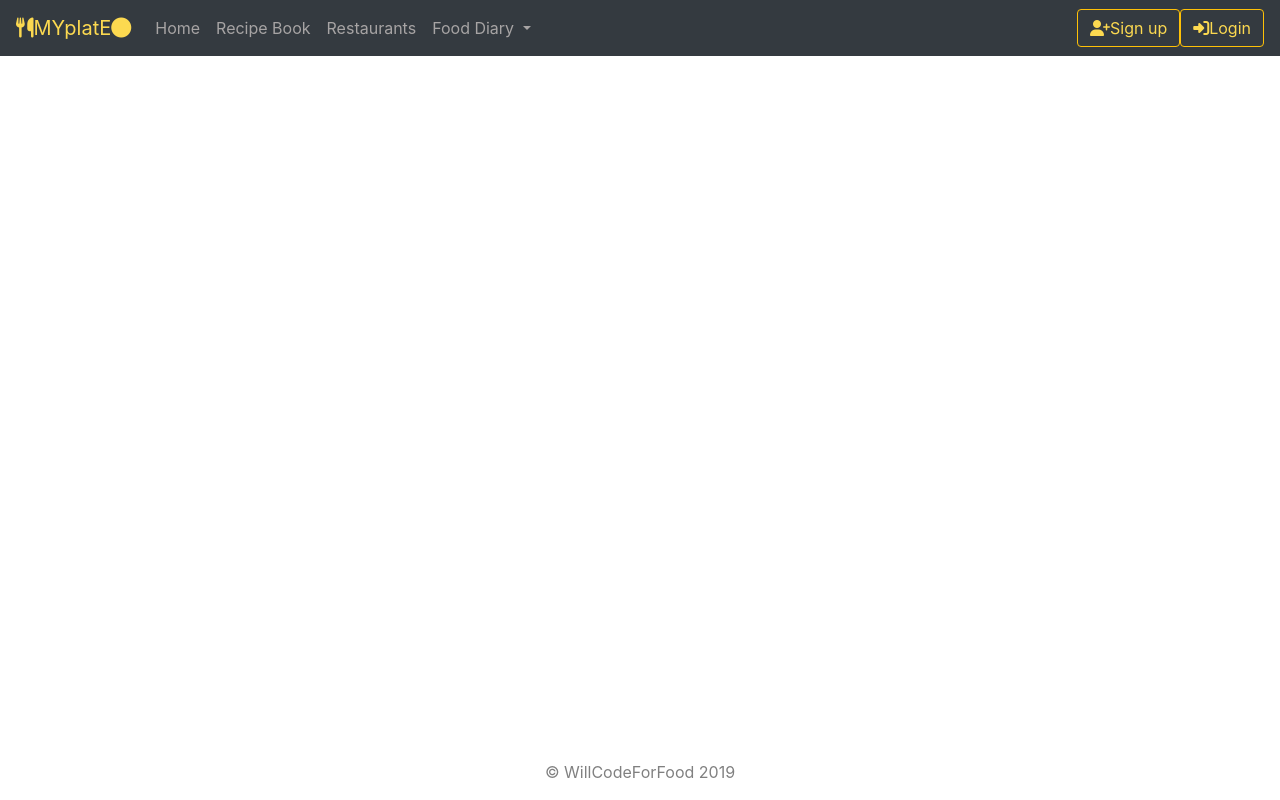
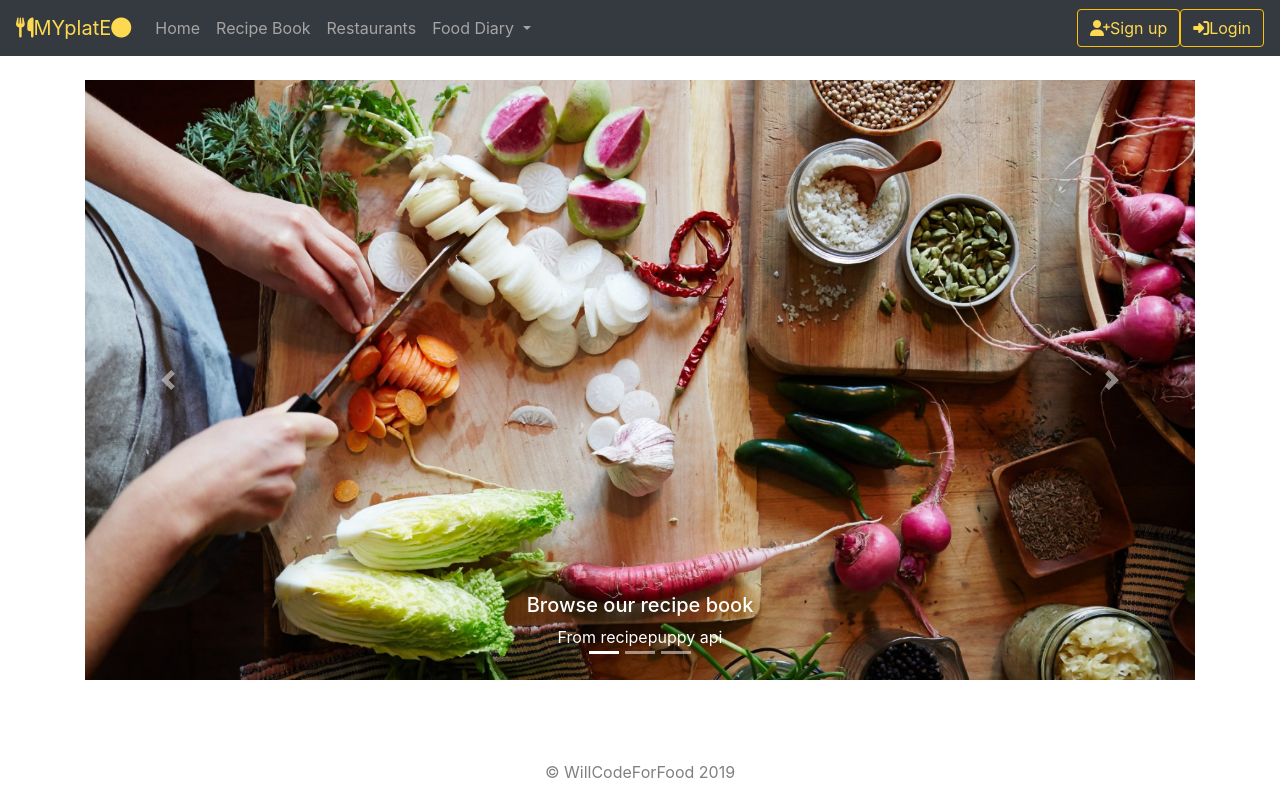
Before and after one commit to michael-lin01/Softdev-P01, a Flask app: page / in a window 1280 px wide. Run offline with Flask 2, Linux system fonts and the light colour scheme; some libraries are stand-ins or nearby versions.

Commit message:
add carousel

```diff
--- a/app/__init__.py
+++ b/app/__init__.py
@@ -1,4 +1,4 @@
-import os,requests
+import os, requests
 
 from flask import Flask, render_template, request, flash, redirect, session, url_for
 
--- a/app/static/css/style.css
+++ b/app/static/css/style.css
@@ -39,7 +39,13 @@
 }
 
 .recipe {
+  -webkit-filter: brightness(60%);
+  filter: brightness(60%);
   background-image: url("../img/recipepic.jpg");
+}
+
+.restaurant {
+  background-image: url("../img/restaurantpic.jpg");
 }
 
 footer {
@@ -48,3 +54,10 @@ footer {
   width: 100%;
   height: 2.5rem;
 }
+
+.carousel-inner {
+  width:auto;
+  height: 600px;
+  padding-left: 0;
+  margin-left: 0;
+}
--- a/app/templates/index.html
+++ b/app/templates/index.html
@@ -4,4 +4,34 @@
     {% if current_user is not none %}
         <p>Currently logged in as: {{ current_user.username }}</p>
     {% endif %}
+    <div id="welcome" class="carousel slide" data-ride="carousel">
+        <ol class="carousel-indicators">
+            <li data-target="#welcome" data-slide-to="0" class="active"></li>
+            <li data-target="#welcome" data-slide-to="1"></li>
+            <li data-target="#welcome" data-slide-to="2"></li>
+        </ol>
+        <div class="carousel-inner">
+            <div class="carousel-item active">
+                <img class="d-block w-100" src="../static/img/recipepic.jpg" alt="recipe">
+                <div class="carousel-caption d-none d-md-block">
+                    <h5>Browse our recipe book</h5>
+                    <p> From recipepuppy api</p>
+                </div>
+            </div>
+            <div class="carousel-item">
+                <img class="d-block w-100" src="../static/img/restaurantpic.jpg" alt="restaurant">
+            </div>
+            <div class="carousel-item">
+                <img class="d-block w-100" src="../static/img/diarypic.jpg" alt="diary">
+            </div>
+        </div>
+        <a class="carousel-control-prev" href="#welcome" role="button" data-slide="prev">
+            <span class="carousel-control-prev-icon" aria-hidden="true"></span>
+            <span class="sr-only">Previous</span>
+        </a>
+        <a class="carousel-control-next" href="#welcome" role="button" data-slide="next">
+            <span class="carousel-control-next-icon" aria-hidden="true"></span>
+            <span class="sr-only">Next</span>
+        </a>
+    </div>
 {% endblock content %}
--- a/app/templates/recipe.html
+++ b/app/templates/recipe.html
@@ -2,6 +2,6 @@
 
 {% block content %}
 <div class="container-fluid recipe">
-    <a href="recipe_search"><button class="btn-sm btn-outline-light btn-link" type="button">Recipes</button></a>
+    <a href="recipe_search"><button class="btn-lg btn-outline-light btn-link" type="button">Recipes</button></a>
 </div>
 {% endblock %}
--- a/app/templates/restaurant.html
+++ b/app/templates/restaurant.html
@@ -1,7 +1,7 @@
 {% extends "base.html" %}
 
 {% block content %}
-<div class="container-fluid">
-    <a href="restaurant_search"><button class="btn-sm btn-outline-light btn-link" type="button">Restaurants</button></a>
+<div class="container-fluid restaurant">
+    <a href="restaurant_search"><button class="btn-lg btn-link btn-light" type="button">Restaurants</button></a>
 </div>
 {% endblock content %}
--- a/doc/devlog.txt
+++ b/doc/devlog.txt
@@ -91,3 +91,6 @@ Check out the tomato widgets: https://developers.zomato.com/widgets
 linM -- 2019-11-26 19:54
 Updated requirements file
 Requests to food data API working now
+
+zhangE -- 2019-12-01 22:43
+Added carousel to homepage.
```
Also changed, not shown: app/templates/restaurant_search.html (+13 -13 lines), app/static/img/diarypic.jpg (added), app/static/img/restaurantpic.jpg (added), 2 other files.
